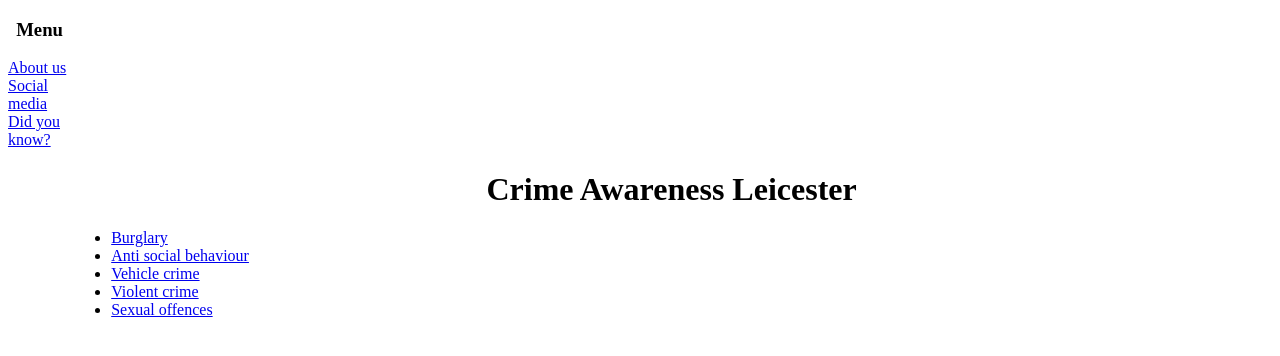
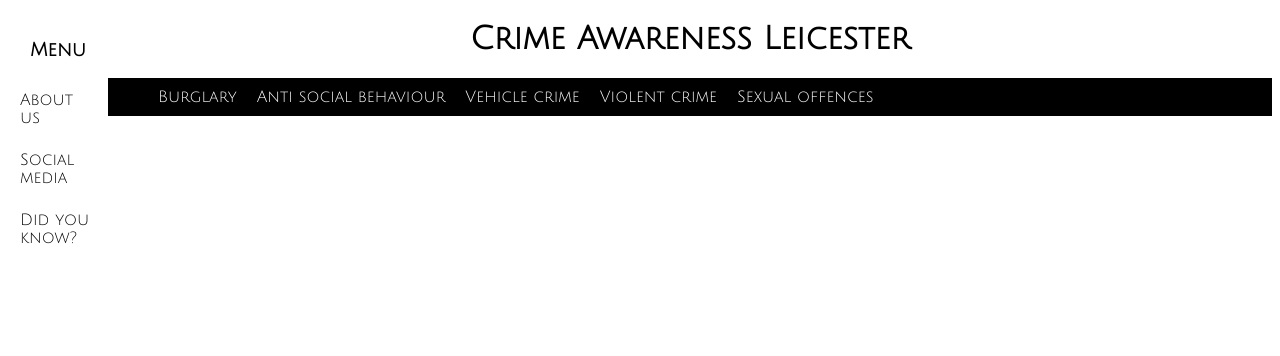
Before and after one commit to zstap/Web-Project, a plain HTML site: page Anca.html in a window 1280 px wide. Drawn offline with Linux system fonts and the light colour scheme.

Commit message:
changed nav bar and font

```diff
--- a/Anca.html
+++ b/Anca.html
@@ -2,11 +2,12 @@
 <html>
     <head>
       <link href="https://fonts.googleapis.com/css?family=Julius+Sans+One" rel="stylesheet">
+        <link rel="stylesheet" type="text/css" href="anca.css">
         <title>Crime Awareness</title>
     </head>
     <body>
 
-        <div class="side" style="width:5%">
+        <div class="side">
             <h3 align="center">Menu</h3>
             <a href="#" >About us</a>
             <a href="#" >Social media</a>
@@ -15,6 +16,7 @@
         <div style="margin-left:5%">
             <!-- add here everything you want to include on the page -->
             <h1 align="center"> Crime Awareness Leicester</h1>
+        <div>
         <ul>
             <li><a class="active" href="#button">Burglary</a></li>
             <li><a href="#button">Anti social behaviour</a></li>
--- a/anca.css
+++ b/anca.css
@@ -1,11 +1,17 @@
+h1 {
+  font-family: 'Julius Sans One', sans-serif;
+}
 ul {
         list-style-type: none;
         overflow: hidden;
-        background-color:black;
+        background-color: black;
     }
 
-li {
+li, .side {
     float: left;
+}
+.side {
+  width: 100px;
 }
 
 li a {
@@ -14,11 +20,11 @@ li a {
     text-align: center;
     padding: 10px 10px;
     text-decoration: none;
+    font-family: 'Julius Sans One', sans-serif;
 }
 
 li a:hover {
     background-color: yellow;
-    font-family: 'Julius Sans One', sans-serif;
 }
 li.active{
     background-color: yellow;
```
